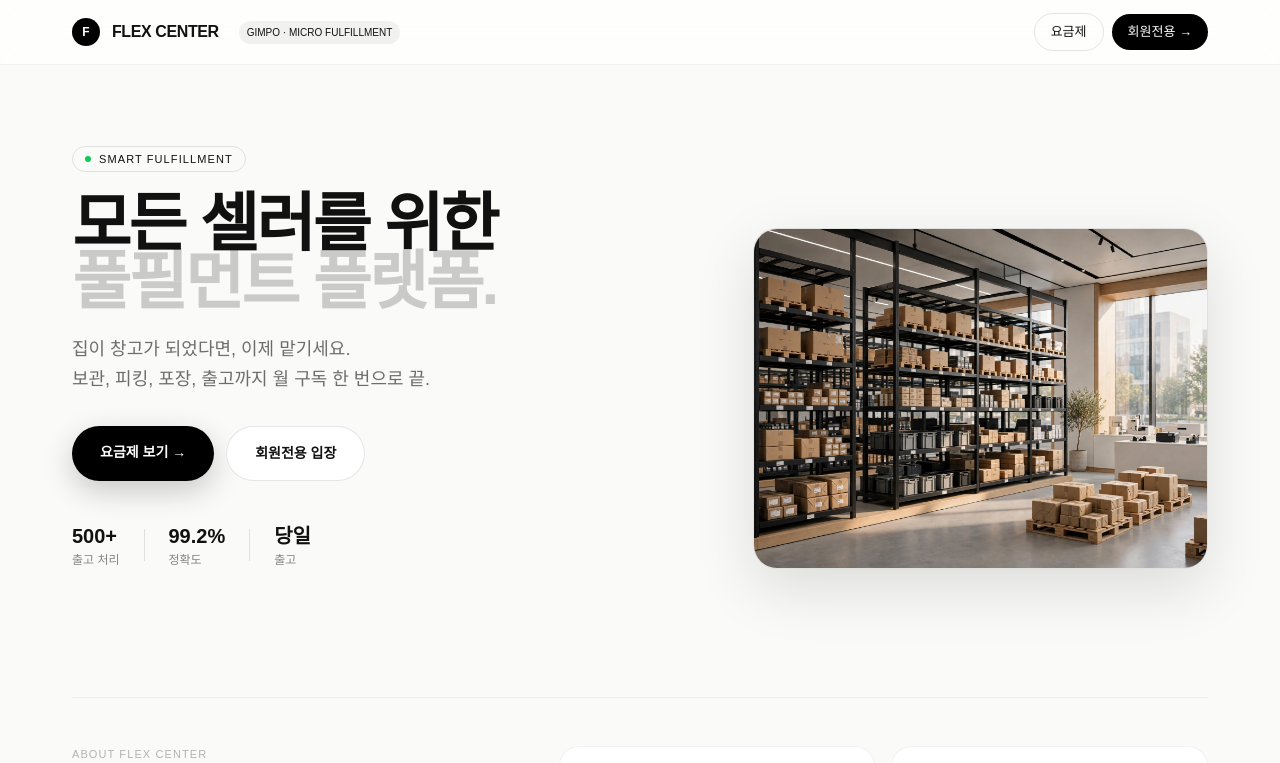
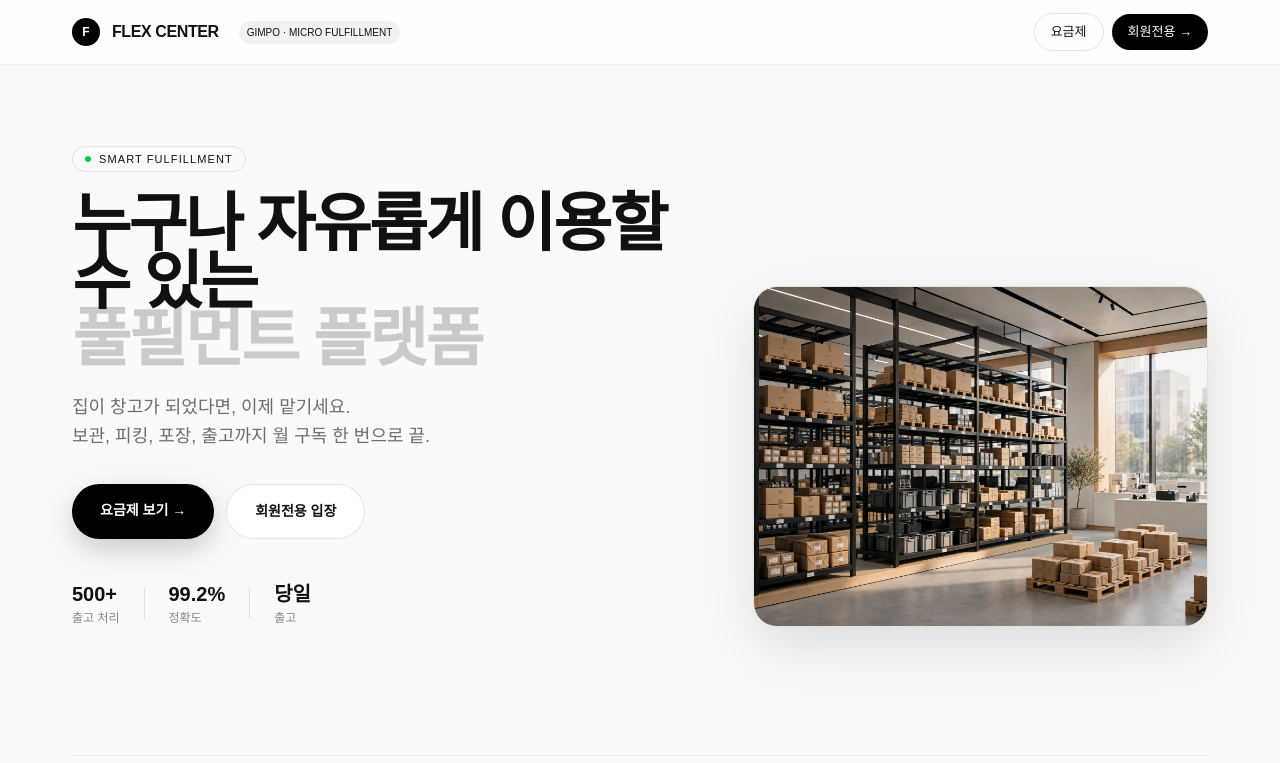
Before and after one commit to hanman19/flex-center, a Next.js app: page / in a window 1280 px wide. Shown: the top 763 px of the page. Built offline with nearby package versions, Linux system fonts and the light colour scheme.

Commit message:
update homepage text

```diff
--- a/src/app/page.tsx
+++ b/src/app/page.tsx
@@ -37,8 +37,8 @@ export default function Home() {
                 SMART FULFILLMENT
               </div>
               <h1 className="text-[38px] md:text-[64px] font-[800] tracking-[-0.04em] leading-[0.9] mt-6">
-                모든 셀러를 위한<br/>
-                <span className="opacity-20">풀필먼트 플랫폼.</span>
+                누구나 자유롭게 이용할 수 있는<br/>
+                <span className="opacity-20">풀필먼트 플랫폼</span>
               </h1>
               <p className="text-[16px] md:text-[18px] opacity-60 mt-6 max-w-[480px] leading-relaxed break-keep">
                 집이 창고가 되었다면, 이제 맡기세요.<br/>
```
